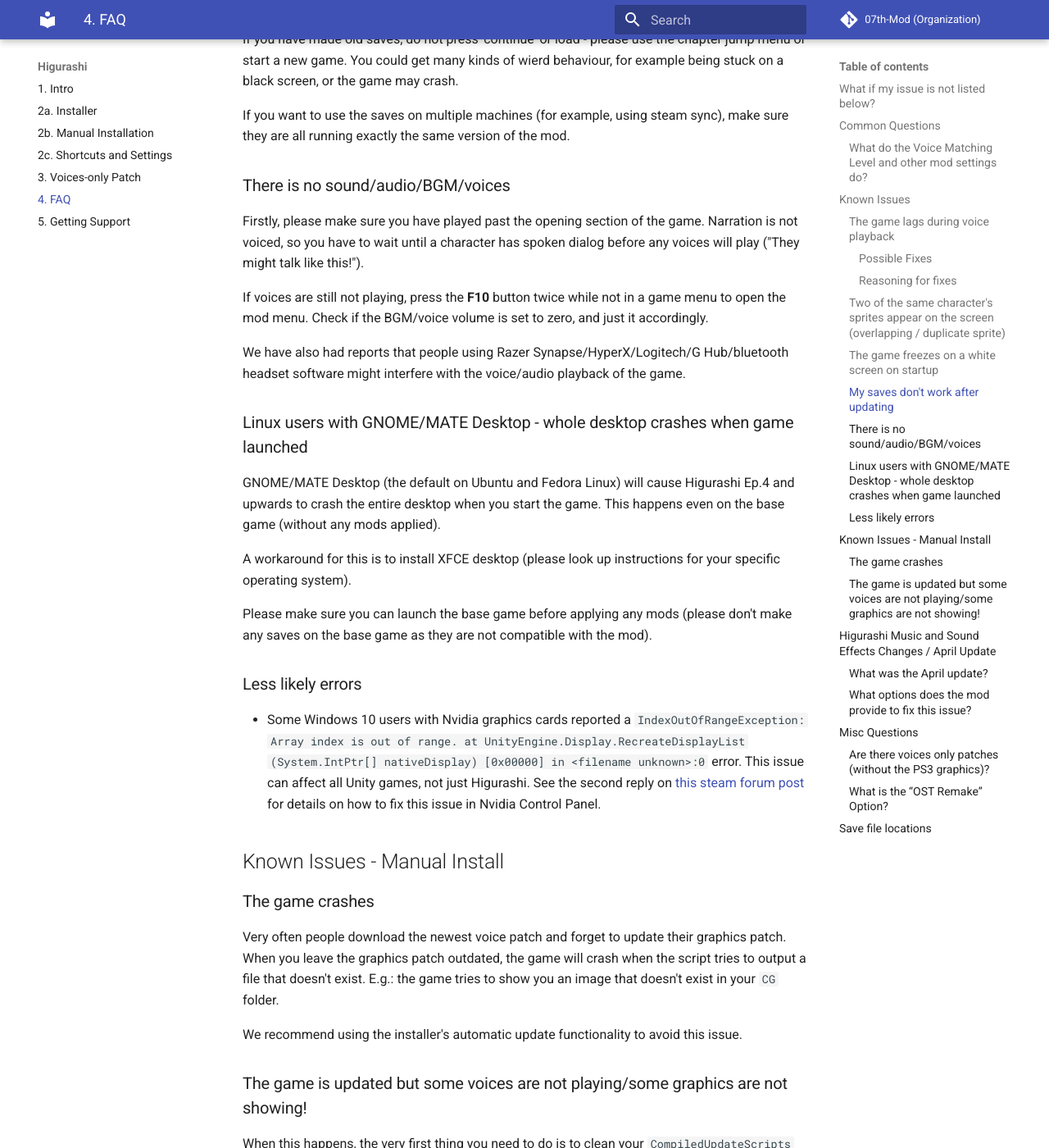
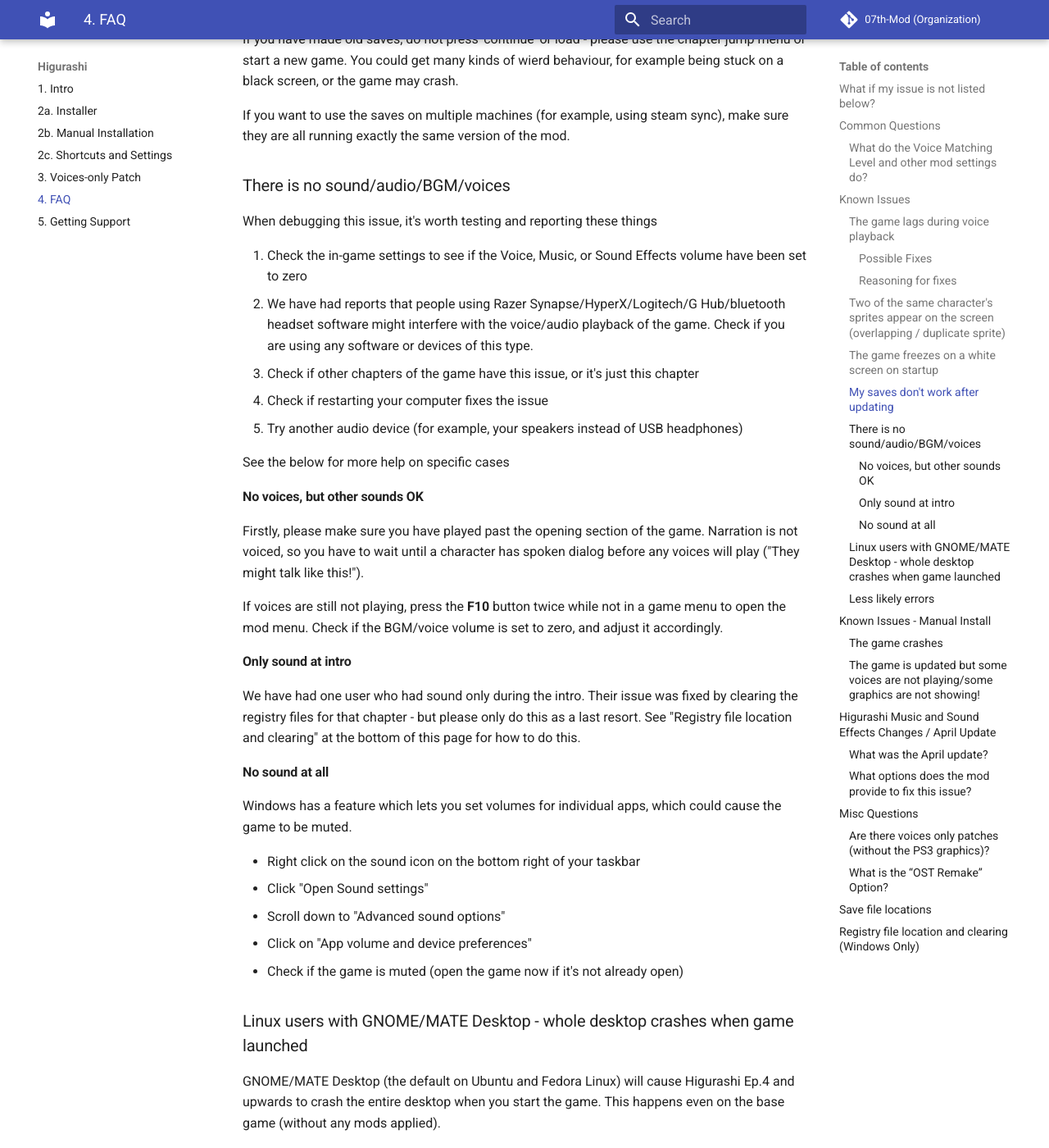
Before and after one commit to 07th-mod/wiki, an MkDocs documentation site: the page built from docs/Higurashi/FAQ.md, in a window 1280 px wide and 1400 px high, scrolled down 1815 px. Shown: the whole window at 82% size. Built offline with MkDocs 1.6.1 and Material for MkDocs 9.7.7, drawn with Linux system fonts in a browser that asks for light colours; some of the changed text lies outside the part shown.

Commit message:
Update Higurashi FAQ and installer page

```diff
--- a/docs/Higurashi/FAQ.md
+++ b/docs/Higurashi/FAQ.md
@@ -58,11 +58,35 @@
 
 ### There is no sound/audio/BGM/voices
 
+When debugging this issue, it's worth testing and reporting these things
+
+1. Check the in-game settings to see if the Voice, Music, or Sound Effects volume have been set to zero
+2. We have had reports that people using Razer Synapse/HyperX/Logitech/G Hub/bluetooth headset software might interfere with the voice/audio playback of the game. Check if you are using any software or devices of this type.
+3. Check if other chapters of the game have this issue, or it's just this chapter
+4. Check if restarting your computer fixes the issue
+5. Try another audio device (for example, your speakers instead of USB headphones)
+
+See the below for more help on specific cases
+
+#### No voices, but other sounds OK
+
 Firstly, please make sure you have played past the opening section of the game. Narration is not voiced, so you have to wait until a character has spoken dialog before any voices will play ("They might talk like this!").
 
-If voices are still not playing, press the **F10** button twice while not in a game menu to open the mod menu. Check if the BGM/voice volume is set to zero, and just it accordingly.
+If voices are still not playing, press the **F10** button twice while not in a game menu to open the mod menu. Check if the BGM/voice volume is set to zero, and adjust it accordingly.
 
-We have also had reports that people using Razer Synapse/HyperX/Logitech/G Hub/bluetooth headset software might interfere with the voice/audio playback of the game.
+#### Only sound at intro
+
+We have had one user who had sound only during the intro. Their issue was fixed by clearing the registry files for that chapter - but please only do this as a last resort. See "Registry file location and clearing" at the bottom of this page for how to do this.
+
+#### No sound at all
+
+Windows has a feature which lets you set volumes for individual apps, which could cause the game to be muted.
+
+- Right click on the sound icon on the bottom right of your taskbar
+- Click "Open Sound settings"
+- Scroll down to "Advanced sound options"
+- Click on "App volume and device preferences"
+- Check if the game is muted (open the game now if it's not already open)
 
 ### Linux users with GNOME/MATE Desktop - whole desktop crashes when game launched
 
@@ -129,8 +153,33 @@
 
 ## Save file locations
 
-Here are the save files locations for Higurashi, chapter 1:
+Here are the save files locations for Higurashi, Chapter 1 (other chapters use the same pattern):
 
 - Windows: `C:\Users\[YOUR_USERNAME]\AppData\Roaming\MangaGamer\higurashi01`
 - MacOS: `~/Library/Application Support/unity.MangaGamer.Higurashi When They Cry - Ch.1 Onikakushi/`
 - Linux: `~/.config/unity3d/Mangagamer/Higurashi When They Cry _ Ch_1 Onikakushi`
+
+In the folder you'll find:
+
+- one `global.dat` which holds information not specific to a save file (note that some info is stored in the registry - see below)
+- manual save files like `save000.dat`
+- quicksaves like `qsave0.dat`
+- the screenshots associated with each save file like `save000.png` and `qsave0.png`
+
+To clear your save data, make a backup of these files, **disable steam sync**, then delete all of them. **Steam will sync the saves in these folders**, so make sure to disable steam sync temporarily if you want to clear out or modify your saves, otherwise they will just reappear/get overwritten by Steam.
+
+Also see "Registry file location and clearing" below.
+
+## Registry file location and clearing (Windows Only)
+
+In most cases, you shouldn't touch the registry files. But if you want to reset everything, you'll need to delete the registry folder for the game.
+
+Type "Registry Editor" in the start menu, then paste the following path in the URL bar, and press Enter.
+
+`Computer\HKEY_CURRENT_USER\Software\Mangagamer\Higurashi When They Cry - Ch.1 Onikakushi`
+
+(If you wanted a different chapter, just click on the appropriate folder on the left navigation pane)
+
+You can take a backup of the folder by right clicking on it, then clicking "Export", and saving a `.reg` file.
+
+After this, you can delete the folder. **PLEASE BE VERY CAREFUL**, modifying the wrong registry file can **mess up your computer very badly**.
```
Also changed, not shown: docs/Higurashi/Higurashi-Part-1---Voice-and-Graphics-Patch.md (+2 -2 lines).
